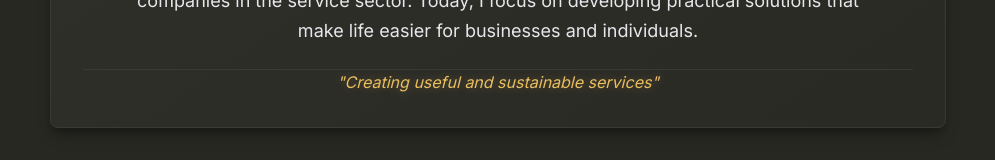
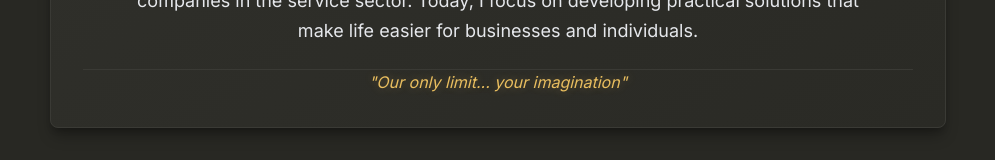
Before and after one commit to rylessKechit/cb-bio, a Next.js app: page / in a window 1280 px wide. Shown: the part 305-465 px from the top of the page, without its empty margins (142-1137 px from the left). Built offline with nearby package versions, Linux system fonts and the light colour scheme; a web font is replaced by a local one.

Commit message:
fixed the catchphrase

```diff
--- a/pages/index.js
+++ b/pages/index.js
@@ -38,7 +38,7 @@ export default function CEOProfile() {
               </p>
               <div className="text-center pt-6 border-t border-dark-border">
                 <p className="text-accent italic">
-                  &quot;Creating useful and sustainable services&quot;
+                  &quot;Our only limit... your imagination&quot;
                 </p>
               </div>
             </div>
```
